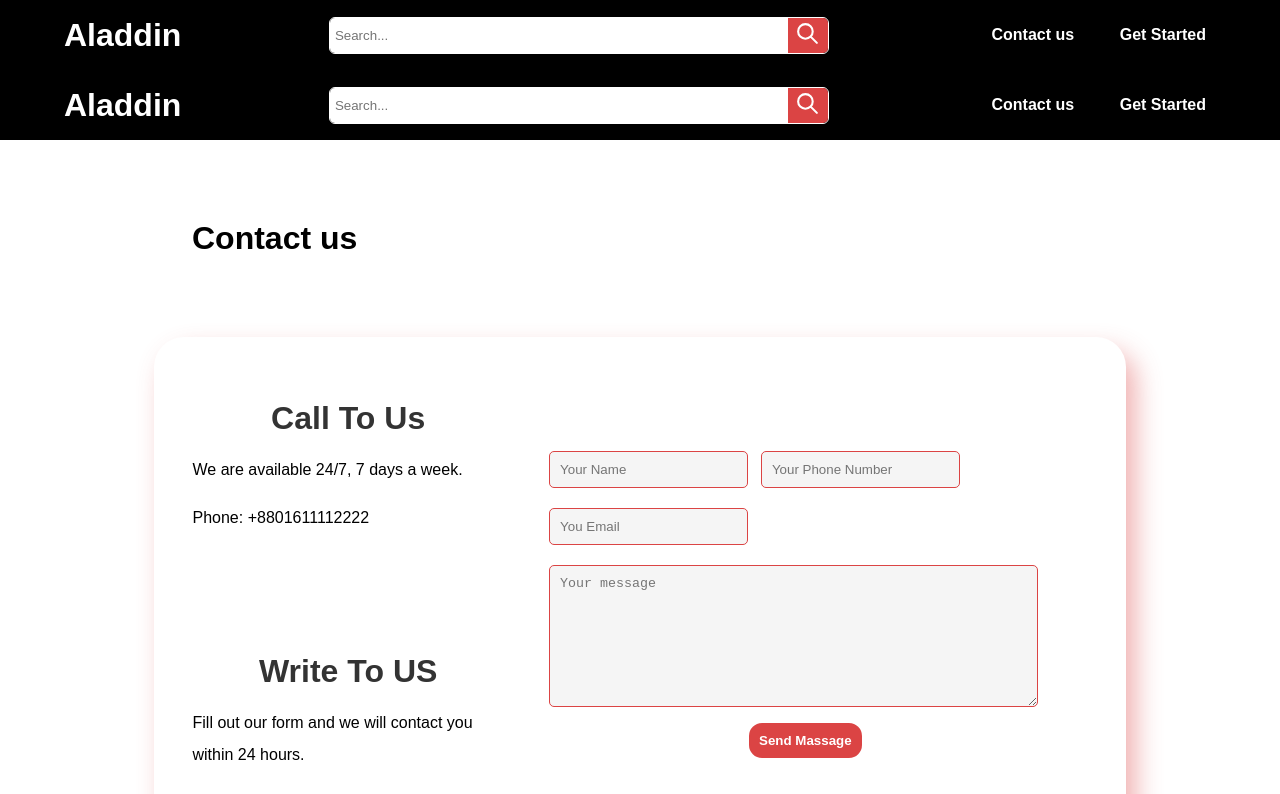
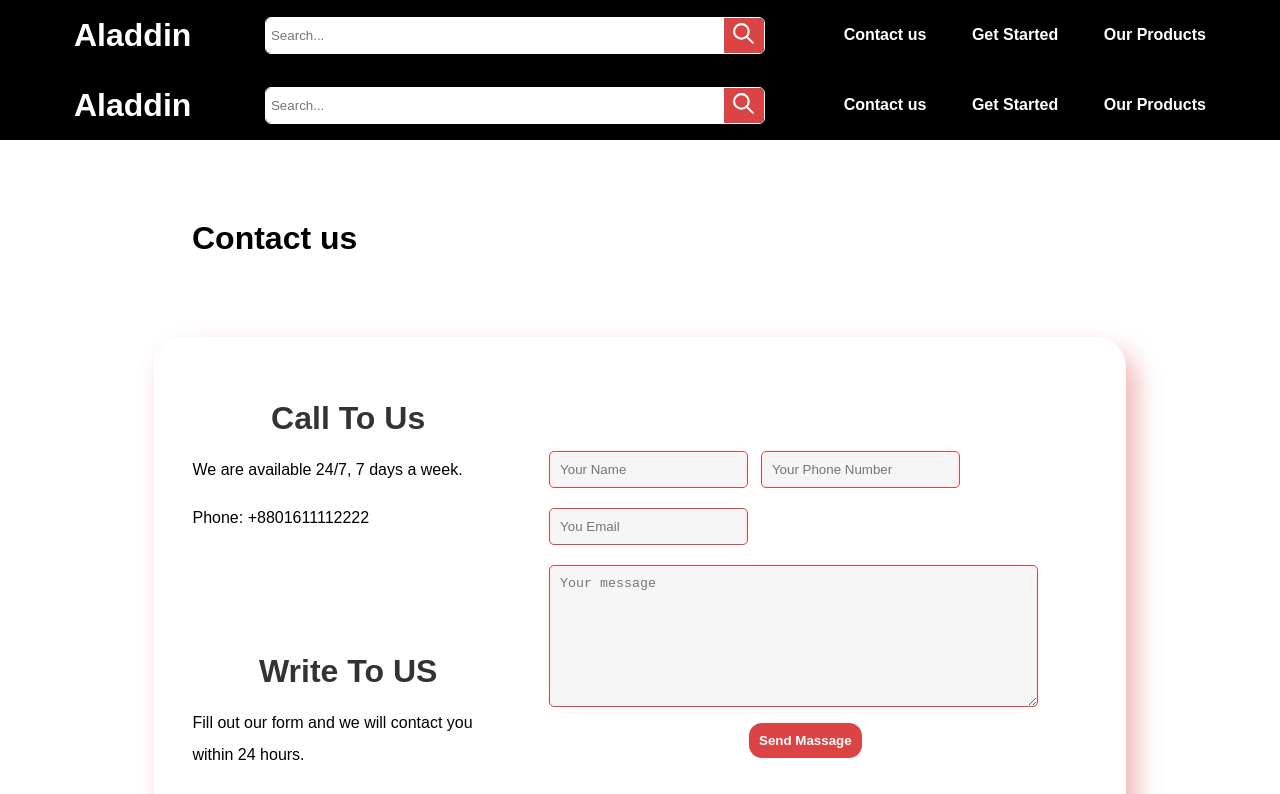
Before and after one commit to EzerAbed/Challange-MERN, a React (Vite) app in the folder Client/: page /messages in a window 1280 px wide. Shown: the top 794 px of the page. Built offline with nearby package versions, Linux system fonts and the light colour scheme.

Commit message:
Update Navbar.jsx

```diff
--- a/Client/src/components/Navbar.jsx
+++ b/Client/src/components/Navbar.jsx
@@ -5,6 +5,7 @@ import { FaFileImage } from 'react-icons/fa';
 import '../App.css'
 import { useContext } from "react";
 import UserContext from "../contexts/UserContext";
+import { Link } from "react-router-dom";
 
 
 
@@ -15,16 +16,16 @@ export default function Navbar(){
             <div className="logocontainer">
                 <h1 className="logo">
                     {/* <FaFileImage></FaFileImage> */}
-                    Aladdin
+                    <Link to="/" className="page">Aladdin</Link>
                 </h1>
             </div>
             <div className="search-bar">
                 <SearchBar></SearchBar>
             </div>
             <div className="nav-pages">
-                <a href="" className="page">Contact us</a>
-                {user? <div> <a href="" className="page"><FaUser></FaUser></a> <a href="" className="page"><FaShoppingCart></FaShoppingCart></a></div>: <a href="" className="page">Get Started</a>}
-
+                <Link to="/messages" className="page">Contact us</Link>
+                {user? <div> <Link to="/profil" className="page"><FaUser></FaUser></Link> <Link to="/cart" className="page"><FaShoppingCart></FaShoppingCart></Link></div>: <Link to="/signUp" className="page">Get Started</Link>}
+                <Link to="/products"  className="page">Our Products</Link>
 
 
 
```
